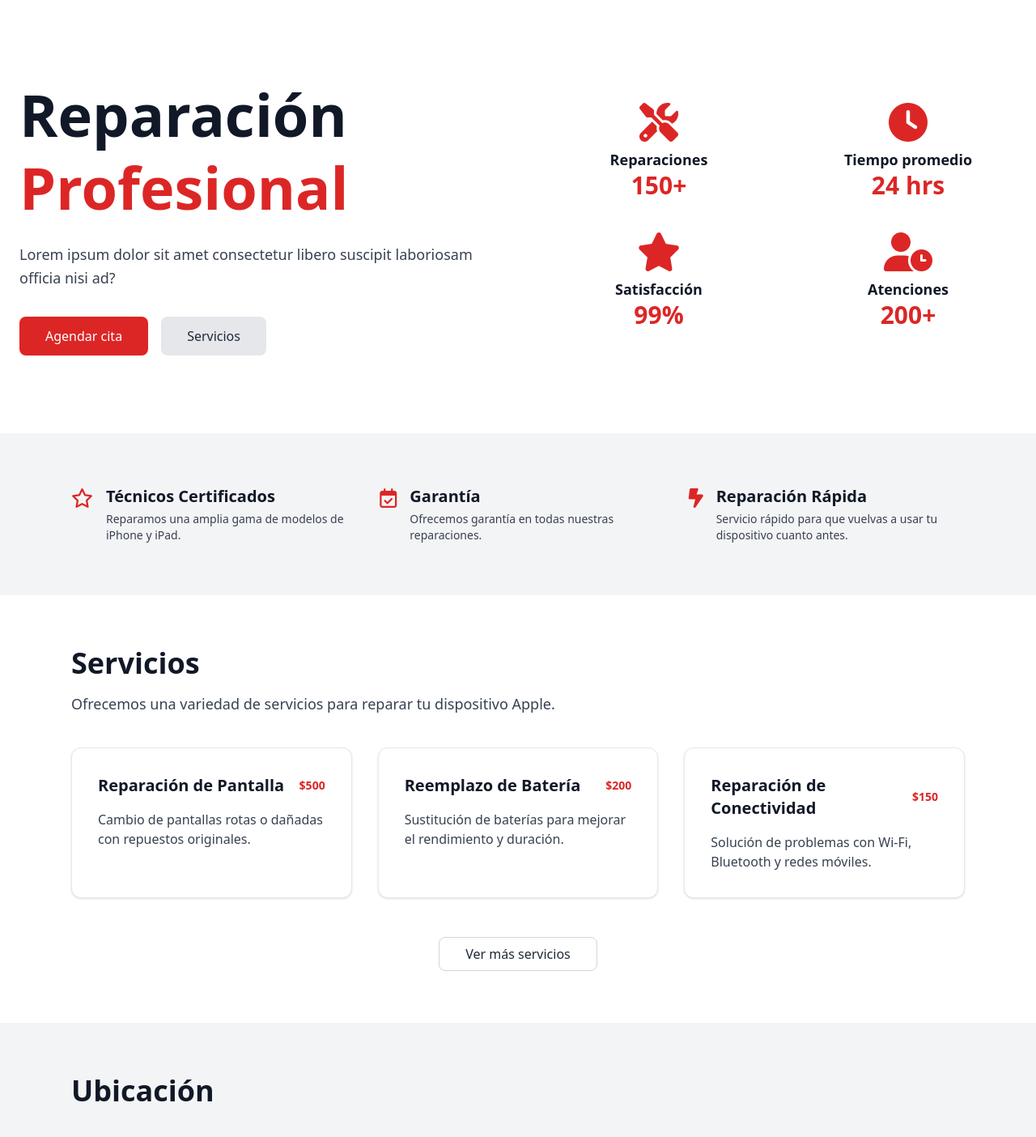
After one commit to RafaPacheco2003/doctorIphone, a PHP site: page /home in a window 1280 px wide. The commit adds this page. Shown: the top 1404 px of the page at 81% size. Run offline with PHP 8.4, Linux system fonts and the light colour scheme; some libraries are stand-ins or nearby versions.

```diff
--- /dev/null
+++ b/src/view/home/home.php
@@ -0,0 +1,266 @@
+<?php
+?>
+<!DOCTYPE html>
+<html lang="es">
+<head>
+    <meta charset="UTF-8">
+    <meta name="viewport" content="width=device-width, initial-scale=1.0">
+    <title>Doctor Phone</title>
+    <script src="https://cdn.tailwindcss.com"></script>
+    <link rel="stylesheet" href="https://cdnjs.cloudflare.com/ajax/libs/font-awesome/6.5.1/css/all.min.css">
+</head>
+
+<body class="bg-white text-gray-900">
+
+<main>
+
+    <section class="py-24">
+        <div class="container mx-auto px-6 grid grid-cols-1 md:grid-cols-2 items-center gap-20">
+
+            <div class="flex flex-col justify-center max-w-2xl">
+                <h1 class="text-7xl font-bold mb-6 leading-tight">
+                    Reparación
+                    <span class="text-red-600 block">Profesional</span>
+                </h1>
+
+                <p class="text-gray-700 text-lg leading-relaxed mb-8">
+                    Lorem ipsum dolor sit amet consectetur libero suscipit laboriosam officia nisi ad?
+                </p>
+
+                <div class="flex gap-4">
+                    <a href="#" class="bg-red-600 text-white px-8 py-3 rounded-lg hover:bg-red-700 transition">
+                        Agendar cita
+                    </a>
+
+                    <a href="#" class="bg-gray-200 text-gray-800 px-8 py-3 rounded-lg hover:bg-gray-300 transition">
+                        Servicios
+                    </a>
+                </div>
+            </div>
+
+            <div class="grid grid-cols-2 grid-rows-2 gap-10">
+                <div class="flex flex-col items-center text-center">
+                    <i class="fa-solid fa-screwdriver-wrench text-5xl text-red-600 mb-2"></i>
+                    <h2 class="text-lg font-semibold">Reparaciones</h2>
+                    <p class="text-3xl font-bold text-red-600">150+</p>
+                </div>
+
+                <div class="flex flex-col items-center text-center">
+                    <i class="fa-solid fa-clock text-5xl text-red-600 mb-2"></i>
+                    <h2 class="text-lg font-semibold">Tiempo promedio</h2>
+                    <p class="text-3xl font-bold text-red-600">24 hrs</p>
+                </div>
+
+                <div class="flex flex-col items-center text-center">
+                    <i class="fa-solid fa-star text-5xl text-red-600 mb-2"></i>
+                    <h2 class="text-lg font-semibold">Satisfacción</h2>
+                    <p class="text-3xl font-bold text-red-600">99%</p>
+                </div>
+
+                <div class="flex flex-col items-center text-center">
+                    <i class="fa-solid fa-user-clock text-5xl text-red-600 mb-2"></i>
+                    <h2 class="text-lg font-semibold">Atenciones</h2>
+                    <p class="text-3xl font-bold text-red-600">200+</p>
+                </div>
+            </div>
+
+        </div>
+    </section>
+
+
+    <section class="bg-gray-100 py-16">
+        <div class="container mx-auto px-6 max-w-6xl grid grid-cols-1 md:grid-cols-3 gap-10">
+
+            <div class="flex items-start gap-4">
+                <i class="fa-regular fa-star text-2xl text-red-600"></i>
+                <div>
+                    <h3 class="text-xl font-semibold mb-1">Técnicos Certificados</h3>
+                    <p class="text-gray-700 text-sm">Reparamos una amplia gama de modelos de iPhone y iPad.</p>
+                </div>
+            </div>
+
+            <div class="flex items-start gap-4">
+                <i class="fa-regular fa-calendar-check text-2xl text-red-600"></i>
+                <div>
+                    <h3 class="text-xl font-semibold mb-1">Garantía</h3>
+                    <p class="text-gray-700 text-sm">Ofrecemos garantía en todas nuestras reparaciones.</p>
+                </div>
+            </div>
+
+            <div class="flex items-start gap-4">
+                <i class="fa-solid fa-bolt-lightning text-2xl text-red-600"></i>
+                <div>
+                    <h3 class="text-xl font-semibold mb-1">Reparación Rápida</h3>
+                    <p class="text-gray-700 text-sm">Servicio rápido para que vuelvas a usar tu dispositivo cuanto antes.</p>
+                </div>
+            </div>
+
+        </div>
+    </section>
+
+
+    <section class="py-16">
+        <div class="container mx-auto px-6 max-w-6xl">
+
+            <h3 class="text-4xl font-bold mb-4">Servicios</h3>
+
+            <p class="text-gray-700 text-lg">
+                Ofrecemos una variedad de servicios para reparar tu dispositivo Apple.
+            </p>
+
+            <div class="grid grid-cols-1 sm:grid-cols-2 md:grid-cols-3 gap-8 mt-10">
+
+                <div class="bg-white p-8 shadow border border-gray-200 rounded-xl hover:border-red-600 transition">
+                    <div class="flex justify-between items-center mb-4">
+                        <h4 class="text-xl font-semibold">Reparación de Pantalla</h4>
+                        <p class="text-red-600 font-bold text-sm">$500</p>
+                    </div>
+                    <p class="text-gray-700">Cambio de pantallas rotas o dañadas con repuestos originales.</p>
+                </div>
+
+                <div class="bg-white p-8 shadow border border-gray-200 rounded-xl hover:border-red-600 transition">
+                    <div class="flex justify-between items-center mb-4">
+                        <h4 class="text-xl font-semibold">Reemplazo de Batería</h4>
+                        <p class="text-red-600 font-bold text-sm">$200</p>
+                    </div>
+                    <p class="text-gray-700">Sustitución de baterías para mejorar el rendimiento y duración.</p>
+                </div>
+
+                <div class="bg-white p-8 shadow border border-gray-200 rounded-xl hover:border-red-600 transition">
+                    <div class="flex justify-between items-center mb-4">
+                        <h4 class="text-xl font-semibold">Reparación de Conectividad</h4>
+                        <p class="text-red-600 font-bold text-sm">$150</p>
+                    </div>
+                    <p class="text-gray-700">Solución de problemas con Wi-Fi, Bluetooth y redes móviles.</p>
+                </div>
+
+            </div>
+
+            <div class="flex justify-center mt-12">
+                <a href="#" class="text-gray-800 px-8 py-2 rounded-lg border border-gray-300 hover:bg-gray-100 transition">
+                    Ver más servicios
+                </a>
+            </div>
+
+        </div>
+    </section>
+
+
+    <section class="bg-gray-100 py-16">
+        <div class="container mx-auto px-6 max-w-6xl">
+
+            <h3 class="text-4xl font-bold mb-10">Ubicación</h3>
+
+            <div class="grid grid-cols-1 md:grid-cols-2 gap-16">
+
+                <div class="flex flex-col space-y-6">
+
+                    <div class="flex items-start gap-3">
+                        <i class="fa-solid fa-location-crosshairs text-red-600 text-2xl"></i>
+                        <div>
+                            <p class="text-gray-900 font-semibold">Dirección:</p>
+                            <p class="text-gray-700">Calle 60 #390, 1872672</p>
+                        </div>
+                    </div>
+
+                    <div class="flex items-start gap-3">
+                        <i class="fa-regular fa-clock text-red-600 text-2xl"></i>
+                        <div>
+                            <p class="text-gray-900 font-semibold">Horario de Atención:</p>
+                            <p class="text-gray-700">Lunes a Viernes: 9:00 AM - 6:00 PM</p>
+                        </div>
+                    </div>
+
+                    <div class="flex items-start gap-3">
+                        <i class="fa-solid fa-phone text-red-600 text-2xl"></i>
+                        <div>
+                            <p class="text-gray-900 font-semibold">Teléfono:</p>
+                            <p class="text-gray-700">+57 123 456 7890</p>
+                        </div>
+                    </div>
+
+                    <div class="flex items-start gap-3">
+                        <i class="fa-regular fa-envelope text-red-600 text-2xl"></i>
+                        <div>
+                            <p class="text-gray-900 font-semibold">Email:</p>
+                            <p class="text-gray-700">contacto@doctorphone.com</p>
+                        </div>
+                    </div>
+
+                </div>
+
+                <div class="overflow-hidden rounded-xl shadow-sm">
+                    <iframe
+                        src="https://www.google.com/maps/embed?pb=!1m18!1m12!1m3!1d387190.2799148192!2d-74.25986768771596!3d40.69767006370844!2m3!1f0!2f0!3f0!3m2!1i1024!2i768!4f13.1!3m3!1m2!1s0x89c24fa5d33f083b%3A0xc80b8f06e177fe62!2sNew%20York%2C%20EE.%20UU.!5e0!3m2!1ses!2sco!4v1600000000000!5m2!1ses!2sco"
+                        width="100%" height="350" style="border:0;" allowfullscreen="" loading="lazy">
+                    </iframe>
+                </div>
+
+            </div>
+
+        </div>
+    </section>
+
+</main>
+
+
+<footer class="bg-red-600 text-white py-12">
+    <div class="container mx-auto px-6">
+
+        <!-- Contenido principal -->
+        <div class="grid grid-cols-1 md:grid-cols-3 gap-10">
+
+            <!-- Empresa -->
+            <div>
+                <h3 class="text-lg font-semibold mb-3">Doctor Phone</h3>
+                <p class="text-gray-100 text-sm leading-relaxed">
+                    Especialistas en reparación profesional de dispositivos Apple.
+                </p>
+            </div>
+
+            <!-- Enlaces -->
+            <div>
+                <h3 class="text-lg font-semibold mb-3">Enlaces</h3>
+                <ul class="space-y-2 text-gray-100 text-sm">
+                    <li><a href="#" class="hover:underline">Servicios</a></li>
+                    <li><a href="#" class="hover:underline">Agendar cita</a></li>
+                    <li><a href="#" class="hover:underline">Ubicación</a></li>
+                    <li><a href="#" class="hover:underline">Contacto</a></li>
+                </ul>
+            </div>
+
+            <!-- Contacto -->
+            <div>
+                <h3 class="text-lg font-semibold mb-3">Contacto</h3>
+
+                <p class="text-sm text-gray-100 mb-2">
+                    Calle 60 #390, 1872672
+                </p>
+
+                <p class="text-sm text-gray-100 mb-2">
+                    +57 123 456 7890
+                </p>
+
+                <p class="text-sm text-gray-100">
+                    contacto@doctorphone.com
+                </p>
+            </div>
+        </div>
+
+        <!-- Línea de separación -->
+        <div class="border-t border-red-400 mt-10 pt-6 text-center">
+            <p class="text-gray-200 text-sm">
+                © 2024 Doctor Phone — Todos los derechos reservados.
+            </p>
+
+            <p class="text-gray-100 text-sm mt-2">
+                Sitio desarrollado por <span class="font-bold">RC Consulting Software</span>.
+            </p>
+        </div>
+
+    </div>
+</footer>
+
+
+</body>
+</html>
```
Also changed, not shown: src/view/admin/dashboard.php (+149 -142 lines), src/.htaccess (added), 1 other file.
